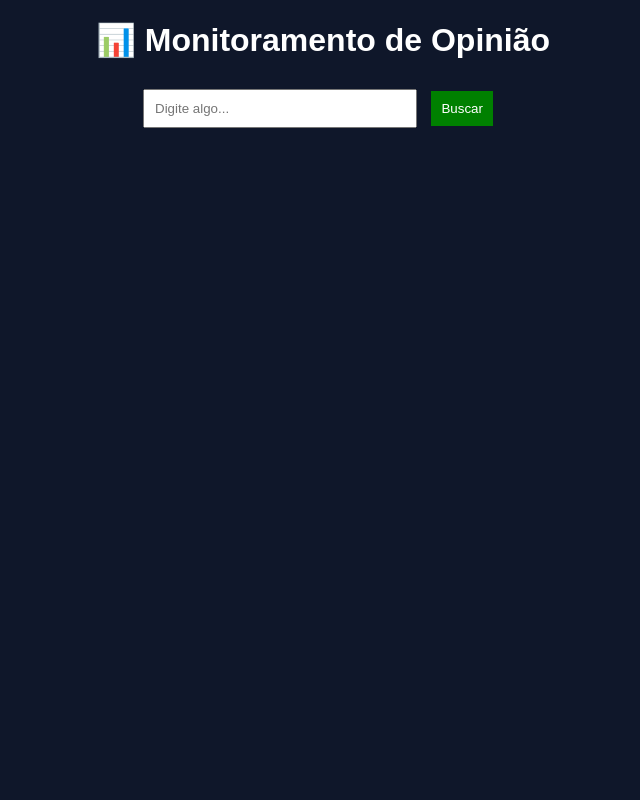
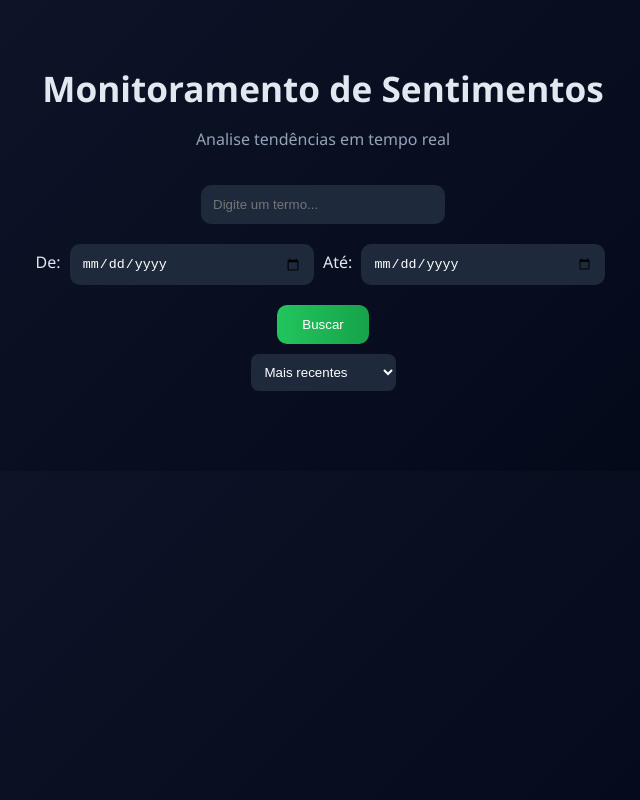
Before and after one commit to glauber2004/tcc-glauber, a website: page frontend/index.html in a window 1280 px wide. Shown: the whole page, without its empty margins (317-957 px from the left). Drawn offline with Linux system fonts and the light colour scheme.

Commit message:
novas funcionalidades - organizado por data

```diff
--- a/frontend/index.html
+++ b/frontend/index.html
@@ -2,17 +2,39 @@
 <html lang="pt-BR">
 <head>
   <meta charset="UTF-8">
-  <title>TCC - Monitoramento</title>
+  <title>Monitoramento Inteligente</title>
   <link rel="stylesheet" href="style.css">
 </head>
 <body>
 
-  <h1>📊 Monitoramento de Opinião</h1>
+  <div class="container">
 
-  <input type="text" id="searchInput" placeholder="Digite algo...">
-  <button onclick="buscar()">Buscar</button>
+    <h1>Monitoramento de Sentimentos</h1>
+    <p>Analise tendências em tempo real</p>
 
-  <div id="resultados"></div>
+    <div class="search-box">
+      <input type="text" id="searchInput" placeholder="Digite um termo...">
+
+      <div class="date-range">
+        <label>De:</label>
+        <input type="date" id="dataInicio">
+
+        <label>Até:</label>
+        <input type="date" id="dataFim">
+      </div>
+
+      <button onclick="buscar()">Buscar</button>
+    </div>
+
+    <select id="filtro">
+    <option value="recentes">Mais recentes</option>
+    <option value="comentarios">Mais comentados</option>
+    </select>
+
+
+    <div id="resultados"></div>
+
+  </div>
 
   <script src="script.js"></script>
 </body>
--- a/frontend/script.js
+++ b/frontend/script.js
@@ -1,25 +1,39 @@
 async function buscar() {
   const termo = document.getElementById("searchInput").value;
+  const dataInicio = document.getElementById("dataInicio").value;
+  const dataFim = document.getElementById("dataFim").value;
+  const filtro = document.getElementById("filtro").value;
+
   const container = document.getElementById("resultados");
 
   container.innerHTML = "🔎 Buscando...";
 
   try {
     const response = await fetch(
-      `http://localhost:3000/api/buscar?q=${termo}`
+      `http://localhost:3000/api/buscar?q=${termo}&inicio=${dataInicio}&fim=${dataFim}&filtro=${filtro}`
     );
 
     const data = await response.json();
 
-    container.innerHTML = "";
+    container.innerHTML = `
+      <div class="metrics">
+        <p>📊 Total de publicações: <strong>${data.totalPosts}</strong></p>
+        <p>💬 Média de comentários: <strong>${data.mediaComentarios}</strong></p>
+      </div>
+    `;
 
-    data.forEach(item => {
+    data.posts.forEach(item => {
       const card = document.createElement("div");
       card.classList.add("card");
 
+      const dataFormatada = new Date(item.dataPost).toLocaleDateString();
+
       card.innerHTML = `
-        <p>${item.texto}</p>
-        <p><strong>${item.sentimento}</strong></p>
+        <h3>${item.texto}</h3>
+        <p>📅 ${dataFormatada}</p>
+        <p>💬 ${item.comentarios} comentários</p>
+        <p><strong>${item.sentimento}</strong> (score: ${item.score})</p>
+        <a href="${item.link}" target="_blank">🔗 Ver publicação</a>
       `;
 
       container.appendChild(card);
--- a/frontend/style.css
+++ b/frontend/style.css
@@ -1,26 +1,93 @@
 body {
-  font-family: Arial;
-  background: #0f172a;
-  color: white;
+  margin: 0;
+  font-family: 'Segoe UI', sans-serif;
+  background: linear-gradient(135deg, #0f172a, #020617);
+  color: #e2e8f0;
+}
+
+.container {
+  max-width: 900px;
+  margin: auto;
   text-align: center;
+  padding: 40px;
+}
+
+h1 {
+  font-size: 2.2rem;
+  margin-bottom: 10px;
+}
+
+p {
+  color: #94a3b8;
+}
+
+.search-box {
+  margin-top: 30px;
 }
 
 input {
-  padding: 10px;
-  width: 250px;
+  padding: 12px;
+  border-radius: 10px;
+  border: none;
+  margin: 5px;
+  width: 220px;
+  background: #1e293b;
+  color: white;
+}
+
+.date-range {
+  margin-top: 10px;
 }
 
 button {
-  padding: 10px;
-  margin: 10px;
-  background: green;
+  margin-top: 15px;
+  padding: 12px 25px;
+  border-radius: 10px;
+  border: none;
+  background: linear-gradient(90deg, #22c55e, #16a34a);
   color: white;
-  border: none;
+  cursor: pointer;
+  transition: 0.3s;
+}
+
+button:hover {
+  transform: scale(1.05);
+}
+
+#resultados {
+  margin-top: 40px;
 }
 
 .card {
   background: #1e293b;
-  margin: 10px;
+  margin: 15px auto;
+  padding: 20px;
+  border-radius: 12px;
+  text-align: left;
+  box-shadow: 0 0 15px rgba(0,0,0,0.3);
+}
+
+.card a {
+  color: #22c55e;
+  text-decoration: none;
+}
+
+.card a:hover {
+  text-decoration: underline;
+}
+
+select {
   padding: 10px;
   border-radius: 8px;
+  background: #1e293b;
+  color: white;
+  border: none;
+  margin-top: 10px;
 }
+
+.metrics {
+  background: #020617;
+  padding: 15px;
+  border-radius: 10px;
+  margin-bottom: 20px;
+}
```
Also changed, not shown: backend/routes/search.js (+38 -4 lines), backend/services/lexicon.js (added, +13 -0 lines), backend/services/sentiment.js (+20 -15 lines).
